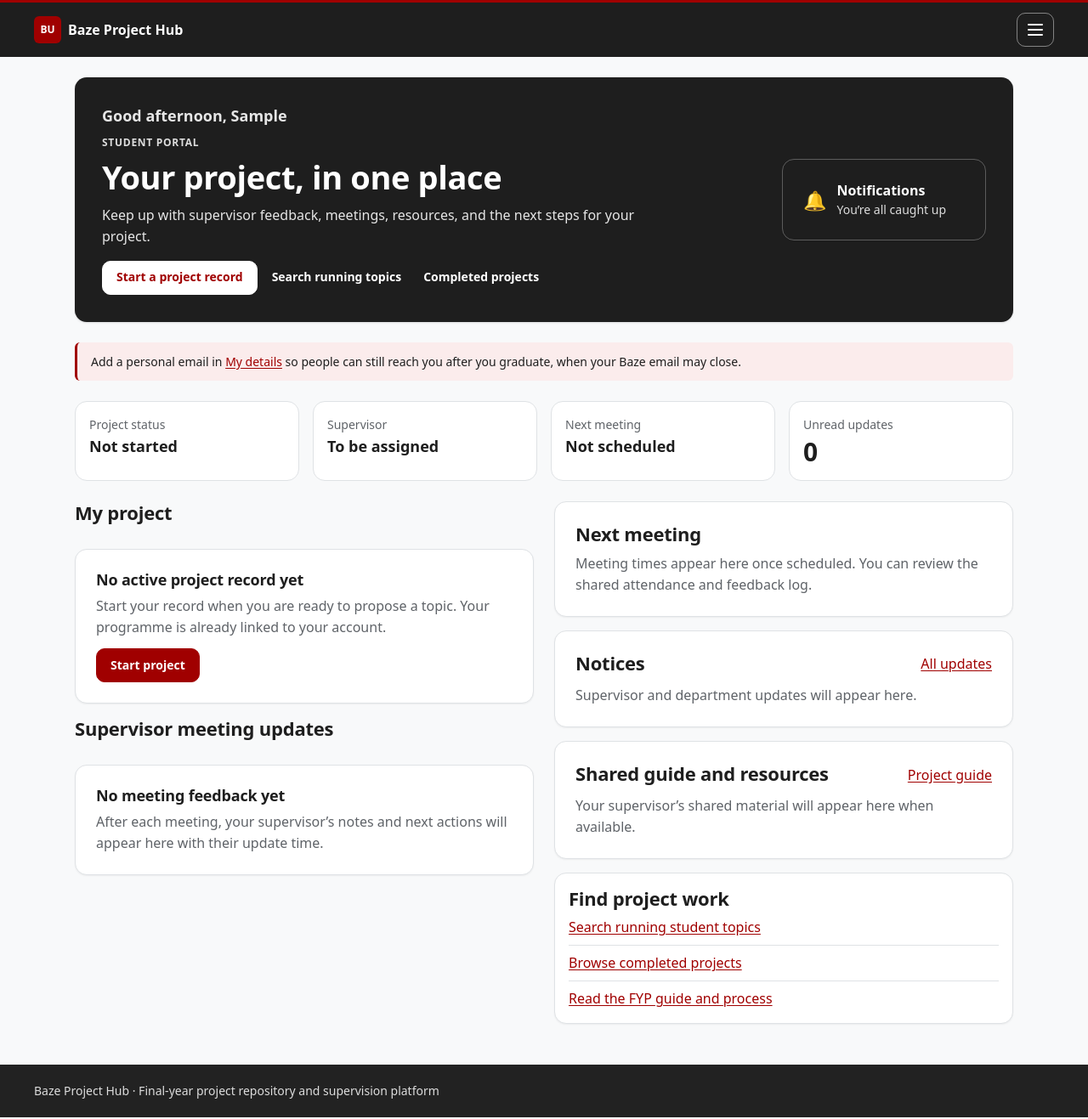
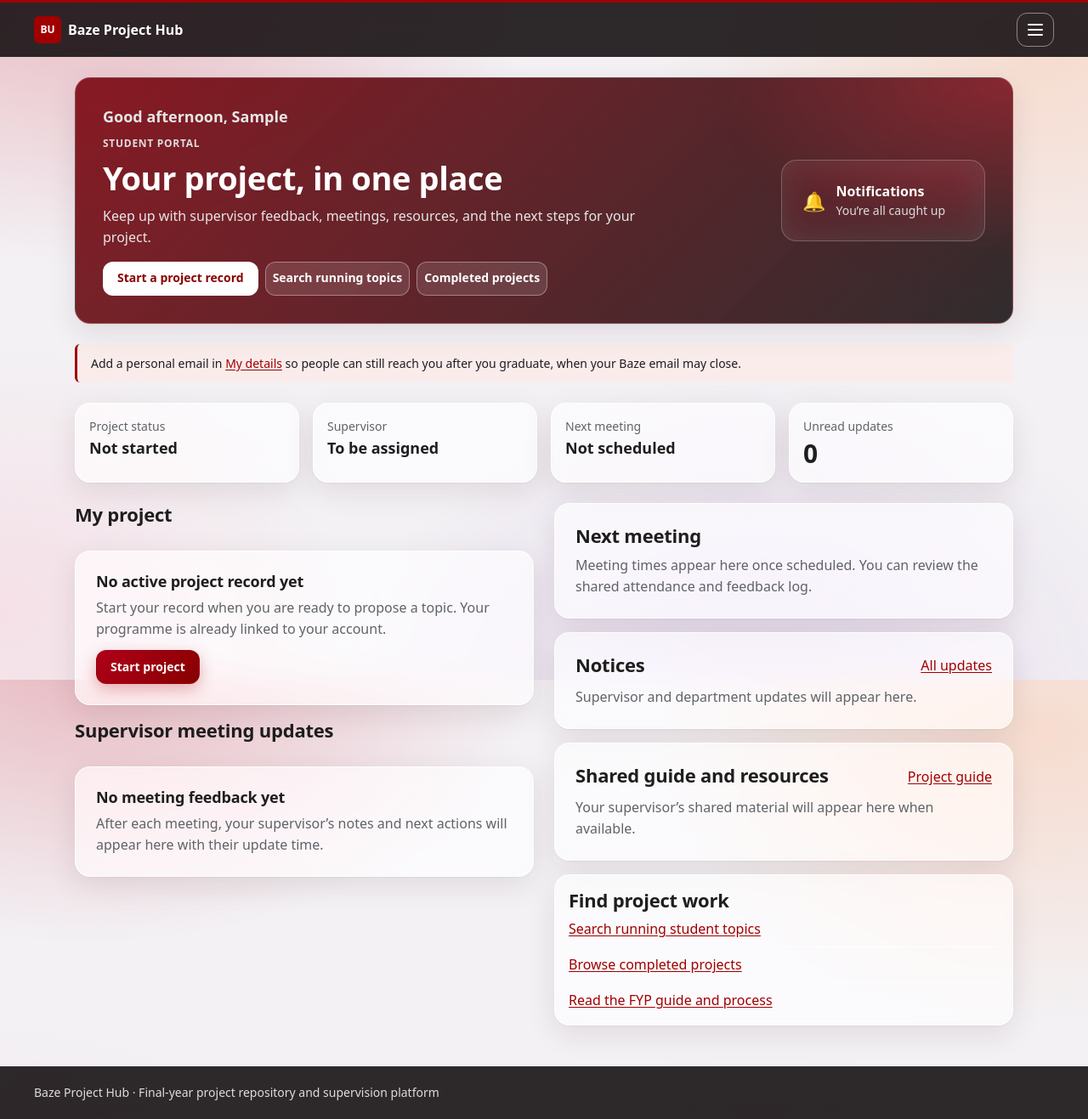
Before and after one commit to AjStyles20/FYP-Repository-and-Supervision-Platform, a Django app: page /dashboard/ in a window 1280 px wide. Shown: the whole page at 85% size. Run offline with Django 5.2, Linux system fonts and the light colour scheme; the visitor is signed in with stand-in values (Sample User, id 1); data that the repository does not hold is empty.

Commit message:
New look: glass theme by default, classic one setting away
static/css/theme-glass.css (loaded after app.css when UI_THEME=glass, the default) gives
frosted, semi-transparent cards and dark-glass header, heroes and footer over a soft
Baze-crimson background, with solid fallbacks when blur is unsupported or reduced
transparency is requested. UI_THEME=classic restores the original look. Also fixes the
sign-in hint that still offered a staff username. D-35 added.

Co-Authored-By: Claude Opus 5.5 <noreply@anthropic.com>

```diff
--- a/projecthub_slice1/apps/accounts/context_processors.py
+++ b/projecthub_slice1/apps/accounts/context_processors.py
@@ -4,4 +4,4 @@ from django.conf import settings
 
 
 def site_switches(request):
-    return {"self_registration_open": settings.STUDENT_SELF_REGISTRATION}
+    return {"self_registration_open": settings.STUDENT_SELF_REGISTRATION, "ui_theme": settings.UI_THEME}
--- a/projecthub_slice1/config/settings.py
+++ b/projecthub_slice1/config/settings.py
@@ -160,6 +160,9 @@ REGISTRATION_STATUS_MAX_AGE_DAYS = int(env("REGISTRATION_STATUS_MAX_AGE_DAYS", "
 # Student accounts are created by an administrator or the department's coordinator (D-28), so the
 # public "Create student account" page is closed unless this is switched on in .env.
 STUDENT_SELF_REGISTRATION = env("STUDENT_SELF_REGISTRATION", "False").lower() == "true"
+
+# The look of the site: "glass" (frosted surfaces over a soft crimson background) or "classic".
+UI_THEME = env("UI_THEME", "glass") if env("UI_THEME", "glass") in ("glass", "classic") else "glass"
 SITE_NAME = "Baze Project Hub"
 
 # Repository access follows D-09: signed-in Baze Project Hub accounts only.
--- /dev/null
+++ b/projecthub_slice1/static/css/theme-glass.css
@@ -0,0 +1,126 @@
+/* Glass theme (UI_THEME=glass): frosted, semi-transparent surfaces over a soft crimson "aurora".
+   Loaded after app.css and only re-styles surfaces; layouts, spacing and markup are unchanged, so
+   UI_THEME=classic switches straight back. Text stays dark on light glass (WCAG AA); browsers
+   without backdrop-filter, and people who ask for reduced transparency, get solid surfaces. */
+
+:root {
+  --glass: rgba(255, 255, 255, 0.64);
+  --glass-strong: rgba(255, 255, 255, 0.82);
+  --glass-edge: rgba(255, 255, 255, 0.75);
+  --glass-dark: rgba(24, 18, 20, 0.9);
+  --glass-blur: blur(18px) saturate(160%);
+  --glass-shadow: 0 10px 34px rgba(60, 20, 30, 0.10), 0 1px 2px rgba(60, 20, 30, 0.06);
+  --border: 1px solid rgba(255, 255, 255, 0.7);
+  --shadow-sm: var(--glass-shadow);
+  --shadow: var(--glass-shadow);
+  --radius: 12px;
+  --radius-lg: 18px;
+}
+
+/* The aurora: pastel glows of the Baze crimson behind every page. */
+body {
+  background-color: #f3f1f4;
+  background-image:
+    radial-gradient(48rem 32rem at 8% -6%, rgba(200, 30, 50, 0.28), transparent 70%),
+    radial-gradient(40rem 30rem at 96% 8%, rgba(255, 170, 120, 0.3), transparent 70%),
+    radial-gradient(44rem 36rem at 70% 105%, rgba(150, 90, 200, 0.16), transparent 70%),
+    radial-gradient(36rem 28rem at 0% 90%, rgba(255, 120, 150, 0.14), transparent 70%);
+  background-attachment: fixed;
+}
+
+/* Light glass: cards, counters, messages, lists. */
+.card, .bento-cell, .supervisor-metric, .msg, .directory-item, .workload-card, .project-card,
+.assignment-project, .repository-filter, .contact-panel, .media-item img {
+  background: var(--glass);
+  -webkit-backdrop-filter: var(--glass-blur);
+  backdrop-filter: var(--glass-blur);
+  border: 1px solid var(--glass-edge);
+  box-shadow: var(--glass-shadow);
+}
+.contact-panel { padding: var(--space-3); border-radius: var(--radius); }
+
+/* Fields: a little more solid, so typing stays crisp. */
+input:not([type=checkbox]):not([type=radio]):not([type=hidden]), select, textarea {
+  background: var(--glass-strong);
+  border: 1px solid rgba(120, 100, 110, 0.28);
+}
+input:focus, select:focus, textarea:focus { background: #ffffff; }
+
+/* Dark glass: header, its menu, heroes and footer, with a crimson glow on the heroes. */
+.top {
+  background: var(--glass-dark);
+  -webkit-backdrop-filter: var(--glass-blur);
+  backdrop-filter: var(--glass-blur);
+}
+.nav-js .top-nav {
+  background: rgba(28, 22, 24, 0.86);
+  -webkit-backdrop-filter: var(--glass-blur);
+  backdrop-filter: var(--glass-blur);
+}
+.hero-band, .repository-hero, .supervisor-welcome, .detail-hero {
+  background:
+    radial-gradient(30rem 18rem at 100% 0%, rgba(220, 40, 60, 0.45), transparent 70%),
+    linear-gradient(135deg, rgba(120, 0, 10, 0.88), rgba(28, 22, 24, 0.9));
+  -webkit-backdrop-filter: var(--glass-blur);
+  backdrop-filter: var(--glass-blur);
+  border: 1px solid rgba(255, 255, 255, 0.16);
+}
+.site-footer {
+  background: var(--glass-dark);
+  -webkit-backdrop-filter: var(--glass-blur);
+  backdrop-filter: var(--glass-blur);
+}
+
+/* Cards sitting on a dark band (e.g. the student's Notifications box) stay dark glass, so their
+   white text keeps its contrast. */
+.hero-band .card, .repository-hero .card, .supervisor-welcome .card, .detail-hero .card {
+  background: rgba(255, 255, 255, 0.1);
+  border-color: rgba(255, 255, 255, 0.22);
+  box-shadow: none;
+}
+
+/* Buttons: a crimson gradient with a soft glow; the others are glass. */
+.btn-primary, .button, button.primary {
+  background: linear-gradient(135deg, #b0001a, #860000);
+  border-color: transparent;
+  box-shadow: 0 6px 18px rgba(160, 0, 0, 0.28);
+}
+.btn-primary:hover, .button:hover, button.primary:hover {
+  background: linear-gradient(135deg, #c8001f, #9a0000);
+}
+.btn:not(.btn-primary):not(.btn-quiet),
+button:not(.primary):not(.btn-primary):not(.btn-quiet):not(.password-toggle):not(.nav-toggle) {
+  background: var(--glass-strong);
+  border: 1px solid rgba(120, 100, 110, 0.28);
+}
+.hero-band .btn, .repository-hero .btn, .supervisor-welcome .btn, .detail-hero .btn { background: rgba(255, 255, 255, 0.12); border-color: rgba(255, 255, 255, 0.35); }
+.hero-band .btn-primary, .repository-hero .btn-primary, .supervisor-welcome .btn-primary { background: #ffffff; color: #8a0000; box-shadow: none; }
+.password-toggle { background: transparent; }
+
+/* Tags: small glass pills. */
+.tag, .status-pill, .sample-label { background: rgba(255, 255, 255, 0.55); border: 1px solid rgba(120, 100, 110, 0.22); }
+.tag-live, .status-pill:not(.past) { background: rgba(160, 0, 0, 0.1); border-color: rgba(160, 0, 0, 0.25); }
+
+/* Tables read better on a slightly stronger glass. */
+.table-wrap { background: var(--glass-strong); border-radius: var(--radius); }
+
+/* No backdrop-filter (older browsers): solid, readable surfaces instead of see-through ones. */
+@supports not ((backdrop-filter: blur(1px)) or (-webkit-backdrop-filter: blur(1px))) {
+  :root { --glass: rgba(255, 255, 255, 0.94); --glass-strong: #ffffff; --glass-dark: #1e1a1b; }
+}
+
+/* People who ask the system for less transparency get solid surfaces. */
+@media (prefers-reduced-transparency: reduce) {
+  :root { --glass: #ffffff; --glass-strong: #ffffff; --glass-dark: #1e1a1b; }
+  .card, .bento-cell, .supervisor-metric, .msg, .directory-item, .workload-card, .project-card,
+  .assignment-project, .repository-filter, .contact-panel, .top, .nav-js .top-nav, .site-footer {
+    -webkit-backdrop-filter: none;
+    backdrop-filter: none;
+  }
+}
+
+/* Print: plain paper. */
+@media print {
+  body { background: #ffffff; }
+  .card, .bento-cell, .msg { background: #ffffff; box-shadow: none; -webkit-backdrop-filter: none; backdrop-filter: none; }
+}
--- a/projecthub_slice1/templates/base.html
+++ b/projecthub_slice1/templates/base.html
@@ -6,7 +6,8 @@
   <title>{% block title %}Baze Project Hub{% endblock %}</title>
   <meta name="color-scheme" content="light">
   <link rel="stylesheet" href="{% static 'css/tokens.css' %}?v=3">
-  <link rel="stylesheet" href="{% static 'css/app.css' %}?v=24">
+  <link rel="stylesheet" href="{% static 'css/app.css' %}?v=25">
+  {% if ui_theme == "glass" %}<link rel="stylesheet" href="{% static 'css/theme-glass.css' %}?v=1">{% endif %}
 </head>
 <body>
 <header class="top">
--- a/projecthub_slice1/templates/registration/login.html
+++ b/projecthub_slice1/templates/registration/login.html
@@ -5,7 +5,7 @@
 {% block content %}
 <section class="card narrow">
   <h1>Log in</h1>
-  <p class="muted">Use your Baze email or student ID. Staff can use their account username.</p>
+  <p class="muted">Use your Baze email. Students can also use their full student ID.</p>
   {% if form.errors %}<p class="error">{% if form.status_message %}{{ form.status_message }}{% else %}The email/ID or password is incorrect, or the account is awaiting approval. Sign in with your Baze email, student ID or staff username (not your name); the password is case-sensitive.{% endif %}</p>{% endif %}
   <form method="post">{% csrf_token %}
     <label class="field"><span class="field-label">{{ form.username.label }}</span>{{ form.username }}</label>
```
Also changed, not shown: docs/code_map.md (+2 -0 lines), docs/decisions.md (+1 -0 lines), projecthub_slice1/PROGRESS.md (+2 -1 lines), projecthub_slice1/apps/accounts/tests.py (+14 -0 lines), README.md, 1 other file.
